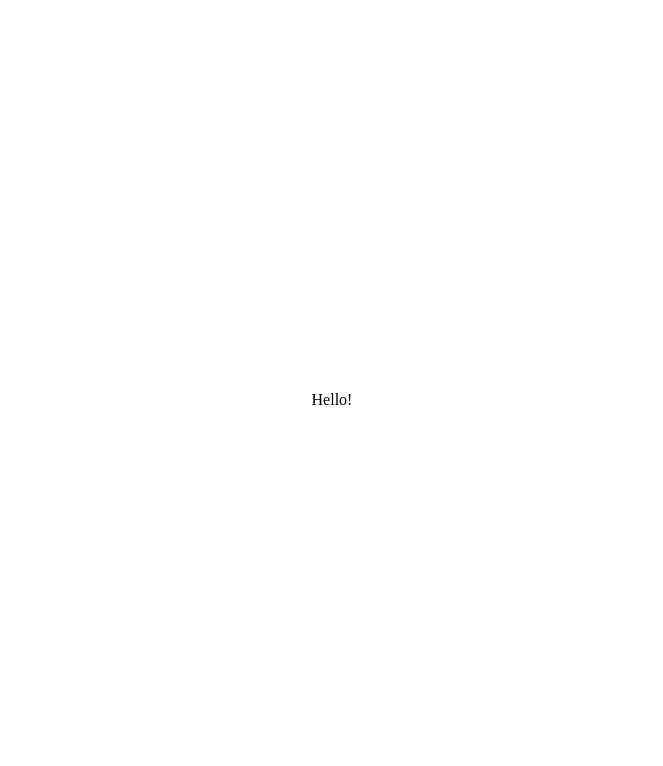
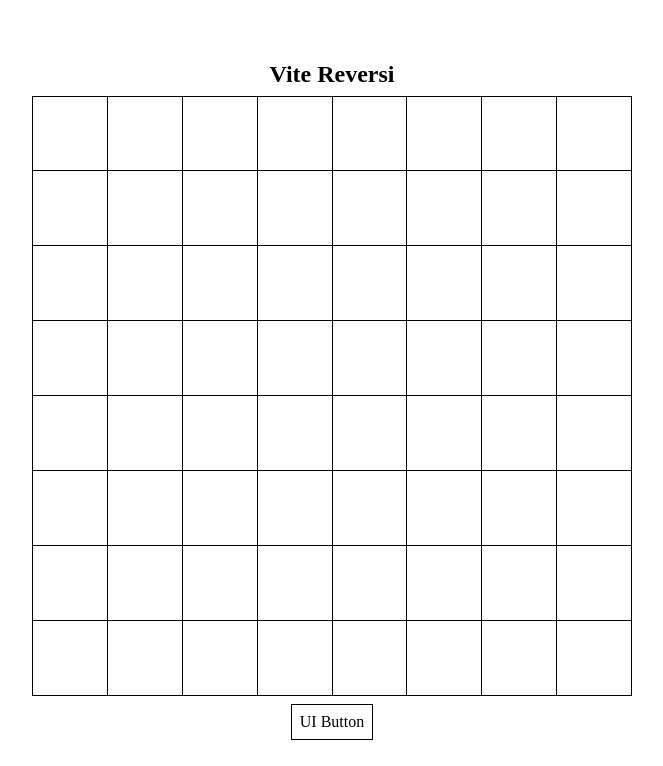
Before and after one commit to kuman514/ViteReversi, a React (Vite) app: page / in a window 1280 px wide. Shown: the top 766 px of the page, without its empty margins (308-971 px from the left). Built offline with nearby package versions, Linux system fonts and the light colour scheme.

Commit message:
style: make main layout

```diff
--- a/src/Main.tsx
+++ b/src/Main.tsx
@@ -4,6 +4,7 @@ import styled, { createGlobalStyle } from 'styled-components';
 const GlobalStyle = createGlobalStyle`
   * {
     margin: 0;
+    box-sizing: border-box;
   }
 `;
 
@@ -16,13 +17,100 @@ const Root = styled.div`
   align-items: center;
 `;
 
-const Main: FC<{}> = () => (
+// Model ==========================================================================================
+
+const ModelRoot = styled.div`
+  width: 100vmin;
+  height: 100vmin;
+
+  display: flex;
+  flex-direction: column;
+  justify-content: center;
+  align-items: center;
+`;
+
+const ModelTitle = styled.h1`
+  font-size: 3vmin;
+  margin-bottom: 1vmin;
+`;
+
+const modelIndex = [0, 1, 2, 3, 4, 5, 6, 7];
+
+const ModelBoard = styled.div`
+  border-top: 1px solid black;
+  border-left: 1px solid black;
+
+  width: 75%;
+  height: 75%;
+
+  display: grid;
+  grid-template-rows: repeat(8, 1fr);
+`;
+
+const ModelBoardRow = styled.div`
+  display: grid;
+  grid-template-columns: repeat(8, 1fr);
+`;
+
+const ModelBoardButton = styled.button`
+  all: unset;
+
+  border-bottom: 1px solid black;
+  border-right: 1px solid black;
+
+  cursor: pointer;
+
+  &:hover {
+    background-color: black;
+  }
+`;
+
+const ModelUIButtonWrapper = styled.div`
+  margin-top: 1vmin;
+`;
+
+const ModelUIButton = styled.button`
+  all: unset;
+
+  border: 1px solid black;
+  font-size: 2vmin;
+  padding: 1vmin;
+
+  cursor: pointer;
+
+  &:hover {
+    background-color: black;
+  }
+`;
+
+// End Of Model ===================================================================================
+
+const Main: FC<{}> = () => {
+  const boardRow = modelIndex.map((rowNum) => (
+    <ModelBoardRow key={`row${rowNum}`}>
+      {
+        modelIndex.map((colNum) => (
+          <ModelBoardButton key={`button-${rowNum}${colNum}`} />
+        ))
+      }
+    </ModelBoardRow>
+  ));
+  return (
     <>
       <GlobalStyle />
       <Root>
-      Hello!
+        <ModelRoot>
+          <ModelTitle>Vite Reversi</ModelTitle>
+          <ModelBoard>
+            {boardRow}
+          </ModelBoard>
+          <ModelUIButtonWrapper>
+            <ModelUIButton>UI Button</ModelUIButton>
+          </ModelUIButtonWrapper>
+        </ModelRoot>
       </Root>
     </>
   );
+};
 
 export default Main;
```
Lines whose indentation alone changed are shown as unchanged.
